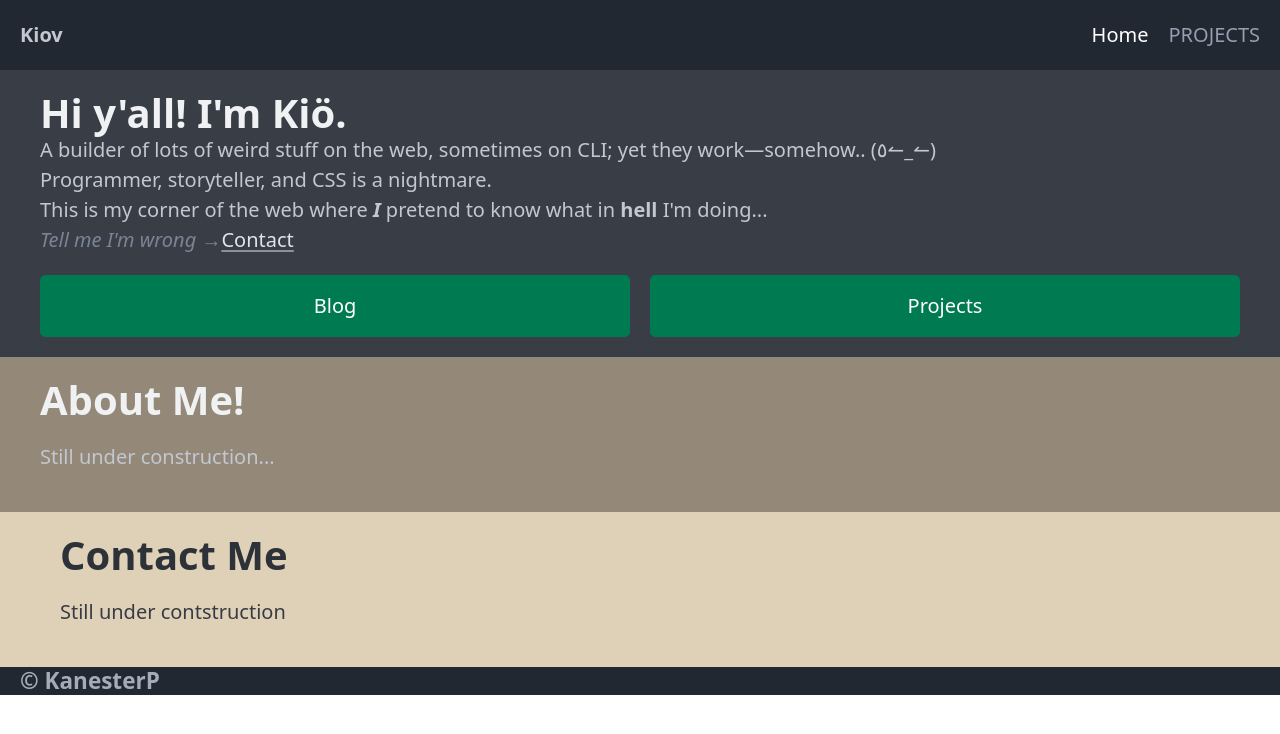
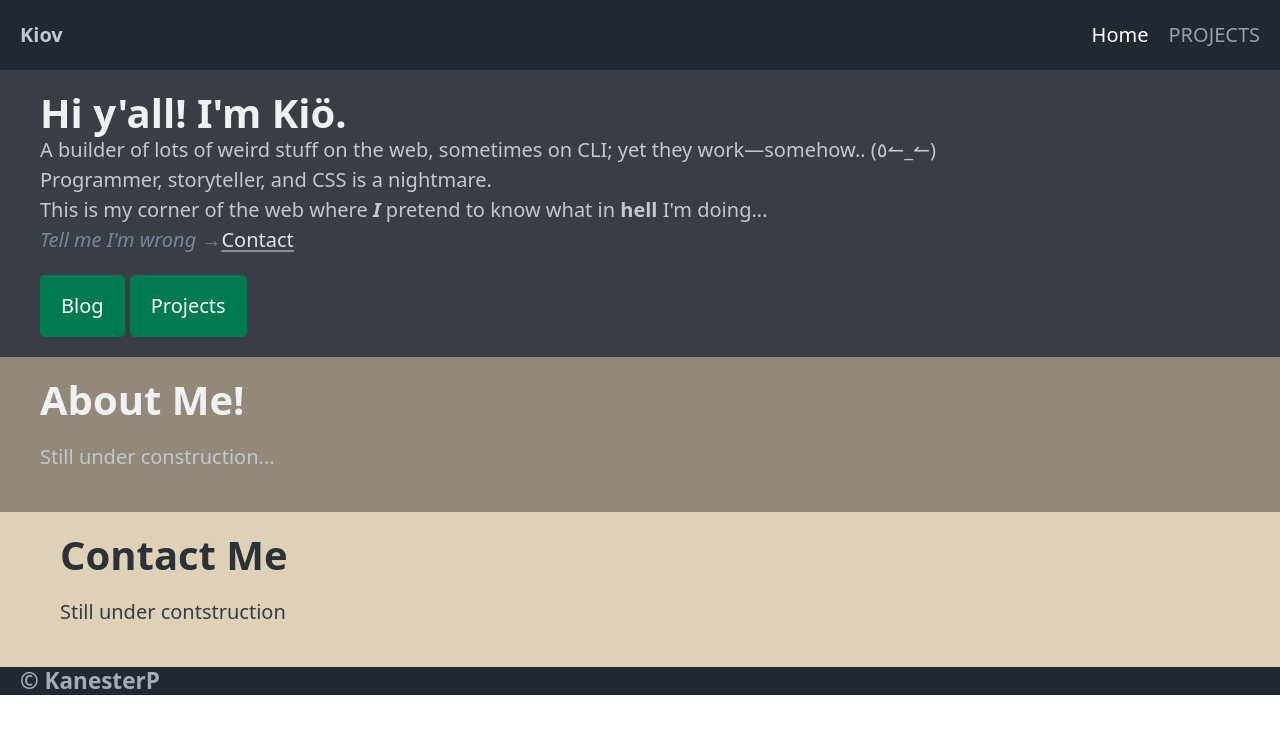
Before and after one commit to Kanester/portfolio, a SvelteKit app: page / in a window 1280 px wide. Shown: the top 734 px of the page. Built offline with nearby package versions, Linux system fonts and the light colour scheme.

Commit message:
--no-message

```diff
--- a/src/routes/+page.svelte
+++ b/src/routes/+page.svelte
@@ -8,7 +8,7 @@
       <p><i>Tell me I'm wrong</i> &#x2192;<a class="contrast" href="#contact">Contact</p>
     </hgroup>
 
-    <div class="grid">
+    <div class="">
       <a role="button" href="blog">Blog</a>
       <a role="button" href="projects">Projects</a>
     </div>
--- a/src/styles/global.scss
+++ b/src/styles/global.scss
@@ -1,4 +1,4 @@
-@use '@picocss/pico/scss/pico' as pico with($theme-color: 'jade');
+@use '@picocss/pico/scss/pico' as pico with($theme-color: 'jade', $enable-responsive-spacings: true);
 @use 'sass:map';
 
 $primary: #222831;
```
